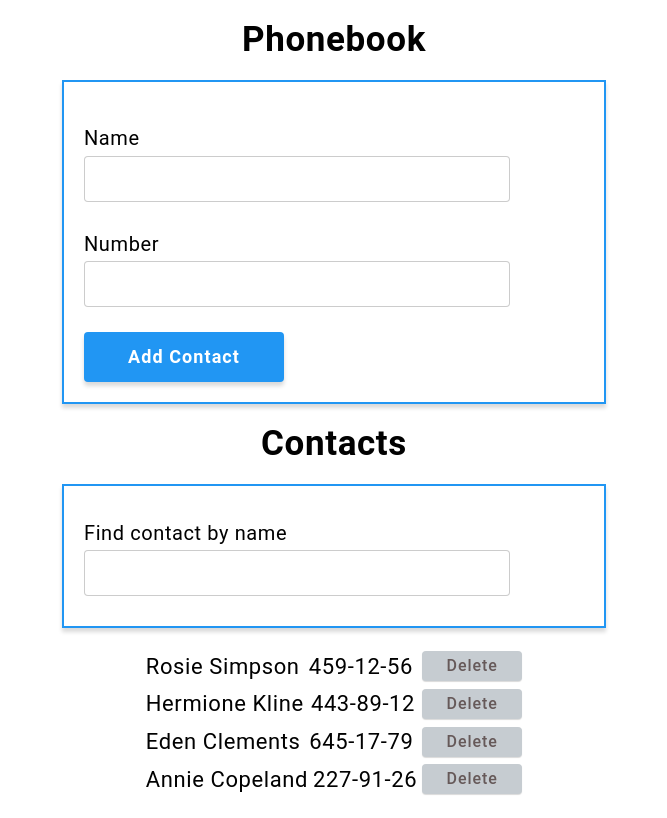
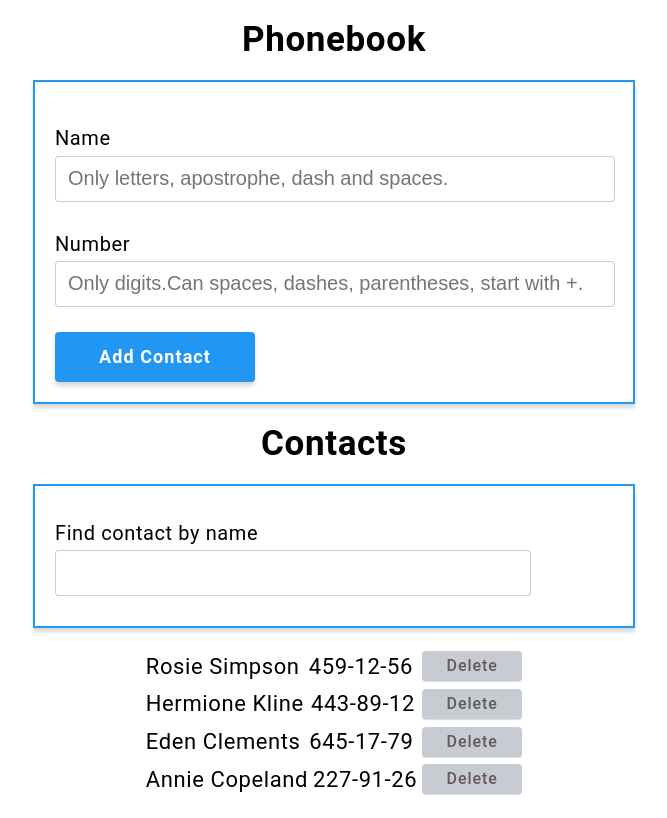
Before and after one commit to OlesiaAndreiko/goit-react-hw-02-phonebook, a React (Create React App) app: page / in a window 1280 px wide. Shown: the whole page, without its empty margins (306-973 px from the left). Built offline with nearby package versions, Linux system fonts and the light colour scheme.

Commit message:
Fix function addContact. Added placeholder at ContactForm.Fix Input width.

```diff
--- a/src/components/App.jsx
+++ b/src/components/App.jsx
@@ -31,6 +31,17 @@ export class App extends Component {
   };
 
   addContact = (name, number) => {
+    const { contacts } = this.state;
+    if (
+      contacts.some(
+        contact =>
+          contact.name.toLowerCase().trim() === name.toLowerCase().trim()
+      )
+    ) {
+      alert(`${name} is already in contacts!`);
+      return;
+    }
+
     this.setState(prevState => ({
       contacts: [...prevState.contacts, { id: nanoid(), name, number }],
     }));
@@ -50,7 +61,7 @@ export class App extends Component {
     return (
       <Container>
         <Heading title={'phonebook'}></Heading>
-        <FormContact onSubmit={this.addContact} contacts={contacts} />
+        <FormContact onSubmit={this.addContact} />
         <Heading title={'contacts'}></Heading>
         <Filter filter={filter} onChange={this.handleChange} />
         <ContactList contacts={newContacts} onDelete={this.deleteContact} />
--- a/src/components/Filter/Filter.styled.jsx
+++ b/src/components/Filter/Filter.styled.jsx
@@ -5,7 +5,7 @@ export const FilerWrap = styled.div`
   flex-direction: column;
   justify-content: flex-end;
   gap: 15px;
-  width: 500px;
+  width: 558px;
   height: 100px;
   padding: 20px;
   border: 2px solid #2196f3;
@@ -19,7 +19,7 @@ export const FieldCaption = styled.label`
 
 export const ContactInput = styled.input`
   display: block;
-  width: 400px;
+  width: 450px;
   height: 20px;
   padding: 12px;
   font-size: 20px;
--- a/src/components/FormContact/FormContact.jsx
+++ b/src/components/FormContact/FormContact.jsx
@@ -1,17 +1,14 @@
-
 import PropTypes from 'prop-types';
 import { Component } from 'react';
-import {Form, BtnContact, FieldCaption, ContactInput} from "./FormContact.styled"
+import {
+  Form,
+  BtnContact,
+  FieldCaption,
+  ContactInput,
+} from './FormContact.styled';
 
 export class FormContact extends Component {
   static propTypes = {
-    contacts: PropTypes.arrayOf(
-      PropTypes.shape({
-        id: PropTypes.string.isRequired,
-        name: PropTypes.string.isRequired,
-        number: PropTypes.string.isRequired,
-      })
-    ).isRequired,
     onSubmit: PropTypes.func.isRequired,
   };
 
@@ -27,20 +24,11 @@ export class FormContact extends Component {
 
   handleSubmit = e => {
     e.preventDefault();
-    const { onSubmit, contacts } = this.props;
+
+    const { onSubmit } = this.props;
     const { name, number } = this.state;
 
-    if (
-      contacts.some(
-        contact =>
-          contact.name.toLowerCase().trim() === name.toLowerCase().trim()
-      )
-    ) {
-      alert(`${name} is already in contacts!`);
-      return;
-    }
     onSubmit(name, number);
-
     this.reset();
   };
 
@@ -63,6 +51,7 @@ export class FormContact extends Component {
             value={name}
             onChange={this.handleChange}
             pattern="^[a-zA-Zа-яА-Я]+(([' -][a-zA-Zа-яА-Я ])?[a-zA-Zа-яА-Я]*)*$"
+            placeholder='Only letters, apostrophe, dash and spaces.'
             title="Name may contain only letters, apostrophe, dash and spaces. For example Adrian, Jacob Mercer, Charles de Batz de Castelmore d'Artagnan"
             required
           />
@@ -75,6 +64,7 @@ export class FormContact extends Component {
             value={number}
             onChange={this.handleChange}
             pattern="\+?\d{1,4}?[-.\s]?\(?\d{1,3}?\)?[-.\s]?\d{1,4}[-.\s]?\d{1,4}[-.\s]?\d{1,9}"
+            placeholder='Only digits.Can spaces, dashes, parentheses, start with +.'
             title="Phone number must be digits and can contain spaces, dashes, parentheses and can start with +"
             required
           />
--- a/src/components/FormContact/FormContact.styled.jsx
+++ b/src/components/FormContact/FormContact.styled.jsx
@@ -5,7 +5,7 @@ export const Form = styled.form`
   flex-direction: column;
   justify-content: flex-end;
   gap: 15px;
-  width: 500px;
+  width: 558px;
   height: 280px;
   padding: 20px;
   border: 2px solid #2196f3;
@@ -44,7 +44,7 @@ export const FieldCaption = styled.label`
 
 export const ContactInput = styled.input`
   display: block;
-  width: 400px;
+  width: 534px;
   height: 20px;
   padding: 12px;
   font-size: 20px;
```
